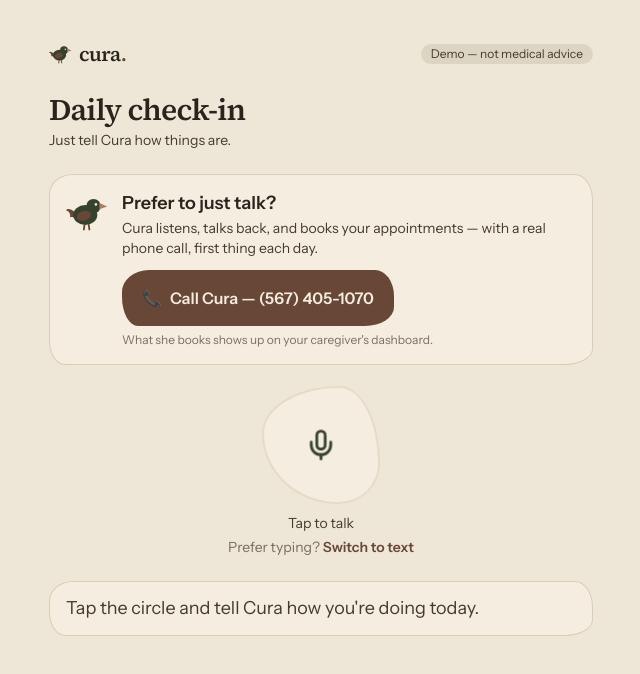
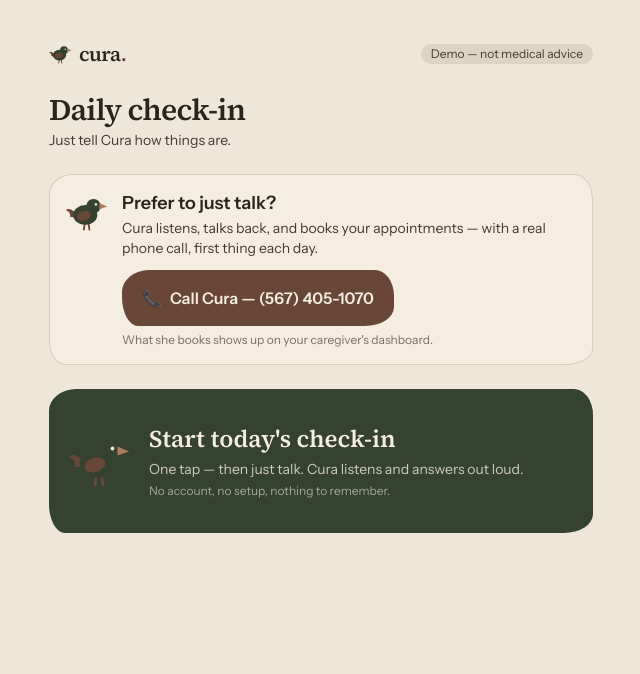
Before and after one commit to justrishith/cura, a Next.js app: page /patient in a window 1280 px wide. Shown: the top 674 px of the page, without its empty margins (319-959 px from the left). Built offline with nearby package versions, Linux system fonts and the light colour scheme.

Commit message:
feat(hands-free): one-tap session start, Cura always answers out loud, auto re-listen loop, natural system voice pick

```diff
--- a/src/components/patient/CheckInConsole.tsx
+++ b/src/components/patient/CheckInConsole.tsx
@@ -63,6 +63,7 @@
   const [draft, setDraft] = useState("");
   const [crisis, setCrisis] = useState(false);
   const [call, setCall] = useState<CallFlow | null>(null);
+  const [sessionStarted, setSessionStarted] = useState(false);
   const [note, setNote] = useState<string | null>(null);
   const [error, setError] = useState<string | null>(null);
   const [callStartedAt, setCallStartedAt] = useState(0);
@@ -91,13 +92,41 @@
       if (r.receipts.length > 0) setReceipts((prev) => [...r.receipts, ...prev]); // newest first
       if (r.crisis) setCrisis(true);
       else if (r.callOffer) setCall({ kind: "offer", offer: r.callOffer });
-      if (fromVoice || r.crisis) { setOrb("speaking"); speak(r.reply, () => setOrb("idle")); }
-      else { setOrb("idle"); }
+      // The vision: Cura's voice always answers, then a voice session rolls
+      // straight back into listening — the patient never touches the screen.
+      setOrb("speaking");
+      speak(r.reply, () => { if (sessionStarted || fromVoice) startListeningAgain(fromVoice); else setOrb("idle"); });
     } catch {
       push("cura", "I couldn't reach my notes just now — please tell me again in a moment.");
       setOrb("idle");
       setError("The check-in turn failed; Cura replied with its fallback. Please try once more.");
     }
+  }
+
+  /** Post-speech handoff: voice turns roll straight back into listening; typed turns don't. */
+  function startListeningAgain(fromVoice: boolean) {
+    if (!fromVoice || !isSupported) { setOrb("idle"); return; }
+    setOrb("listening");
+    start(
+      (nextText) => refSubmit.current(nextText, true),
+      () => setOrb((cur) => (cur === "listening" ? "idle" : cur)),
+    );
+  }
+
+  /** The one-tap session start: gesture grants the mic, Cura speaks the greeting, then listens. */
+  function beginSession() {
+    setSessionStarted(true);
+    const greeting = `Hello! I'm Cura, your daily care bird. How are you feeling today — anything bothering you?`;
+    push("cura", greeting);
+    if (!isSupported) {
+      setTextMode(true);
+      setNote("Your browser can't listen here — typing works exactly the same.");
+      setOrb("idle");
+      return;
+    }
+    setOrb("speaking");
+    // Speaks because the click is the user gesture browsers require; listens after.
+    speak(greeting, () => startListeningAgain(true));
   }
 
   // Mic callbacks go through a ref so a fresh checkinId is never captured stale.
@@ -192,6 +221,8 @@
             </div>
           </div>
         </section>
+        {sessionStarted ? (
+          <>
             <MicOrb state={orb} onToggle={onOrbToggle} onSwitchToText={() => setTextMode((v) => !v)} />
             {feed.length === 0 ? (
               <p className="r-sheet border border-hairline bg-paper px-4 py-3 text-lg leading-relaxed text-inkmuted">
@@ -199,6 +230,25 @@
               </p>
             ) : (
               <TranscriptFeed items={feed} />
+            )}
+          </>
+        ) : (
+          /* Pre-session: one giant, unmistakable start. The click grants the mic
+             (browser rule), Cura speaks her greeting, then it's voice-in/voice-out. */
+          <button
+            type="button"
+            onClick={beginSession}
+            className="r-ctl flex min-h-36 w-full items-center gap-4 bg-moss px-5 text-left transition-transform duration-[240ms] ease-out hover:bg-mosshover active:scale-[0.98] motion-reduce:active:scale-none focus-visible:outline-none focus-visible:ring-2 focus-visible:ring-clay focus-visible:ring-offset-2 focus-visible:ring-offset-sand"
+          >
+            <CuraBird className="a-bob h-16 w-16 shrink-0" title="Start the check-in" />
+            <span>
+              <span className="block font-display text-2xl font-semibold text-paper">Start today&apos;s check-in</span>
+              <span className="mt-1 block text-sm text-paper/80">
+                One tap — then just talk. Cura listens and answers out loud.
+              </span>
+              <span className="mt-1 block text-xs text-paper/60">No account, no setup, nothing to remember.</span>
+            </span>
+          </button>
         )}
         {orb === "thinking" && <TranscriptThinking />}
         {orb === "listening" && interim && <p aria-live="polite" className="text-sm italic text-inkmuted/70">…{interim}</p>}
--- a/src/lib/use-user-speech.ts
+++ b/src/lib/use-user-speech.ts
@@ -170,6 +170,14 @@
     const utterance = new SpeechSynthesisUtterance(text);
     utterance.rate = 0.95;
     utterance.lang = "en-US";
+    // Prefer the most natural system voice installed (Windows Online Natural
+    // voices or Chrome's Google voice); fall back to the platform default.
+    const voices = window.speechSynthesis.getVoices();
+    const natural =
+      voices.find((v) => /(aria|jenny|guy).*natural/i.test(v.name)) ??
+      voices.find((v) => /google us english/i.test(v.name)) ??
+      null;
+    if (natural) utterance.voice = natural;
     if (onDone) {
       utterance.onend = () => onDone();
       utterance.onerror = () => onDone();
```
Lines whose indentation alone changed are shown as unchanged.
